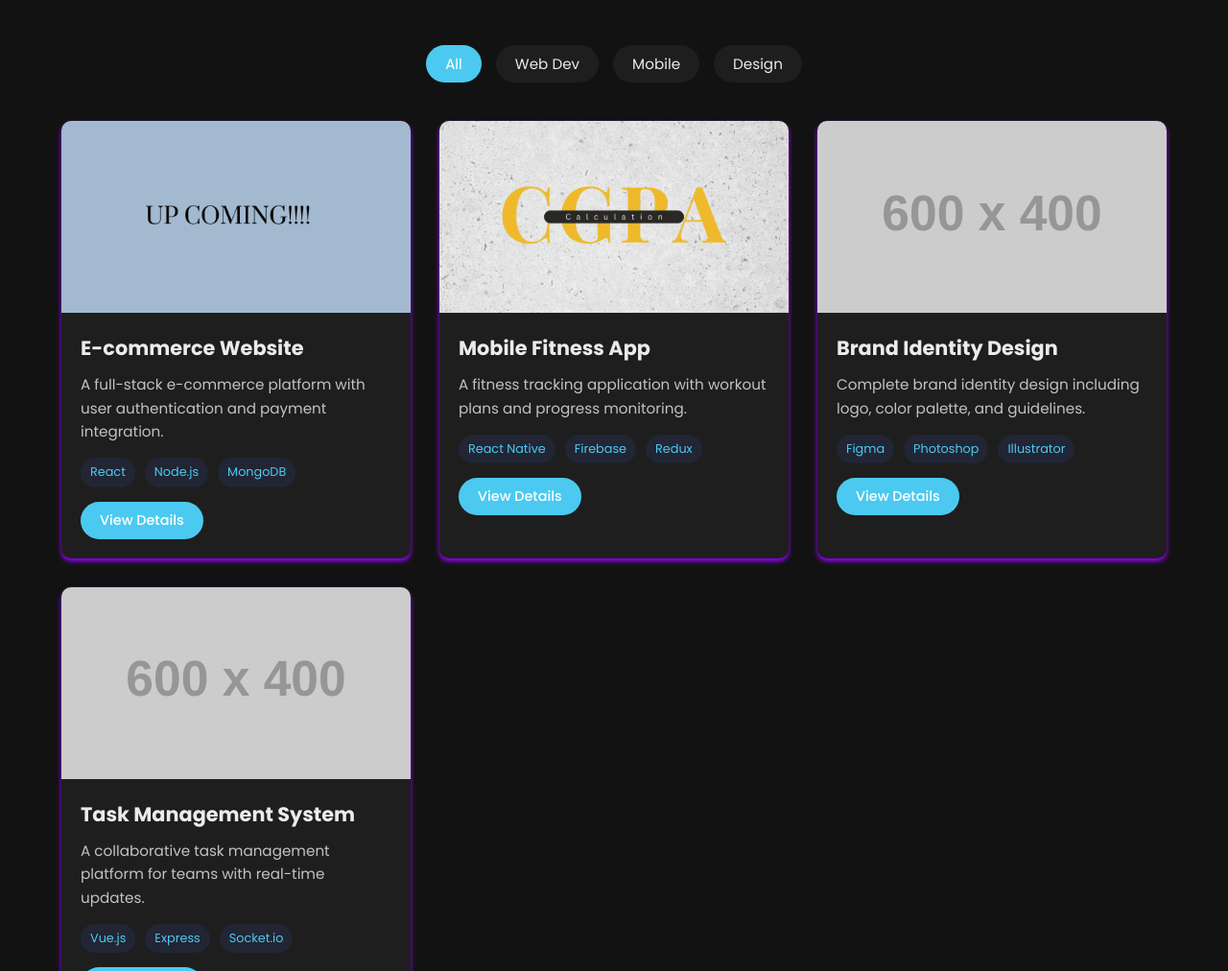
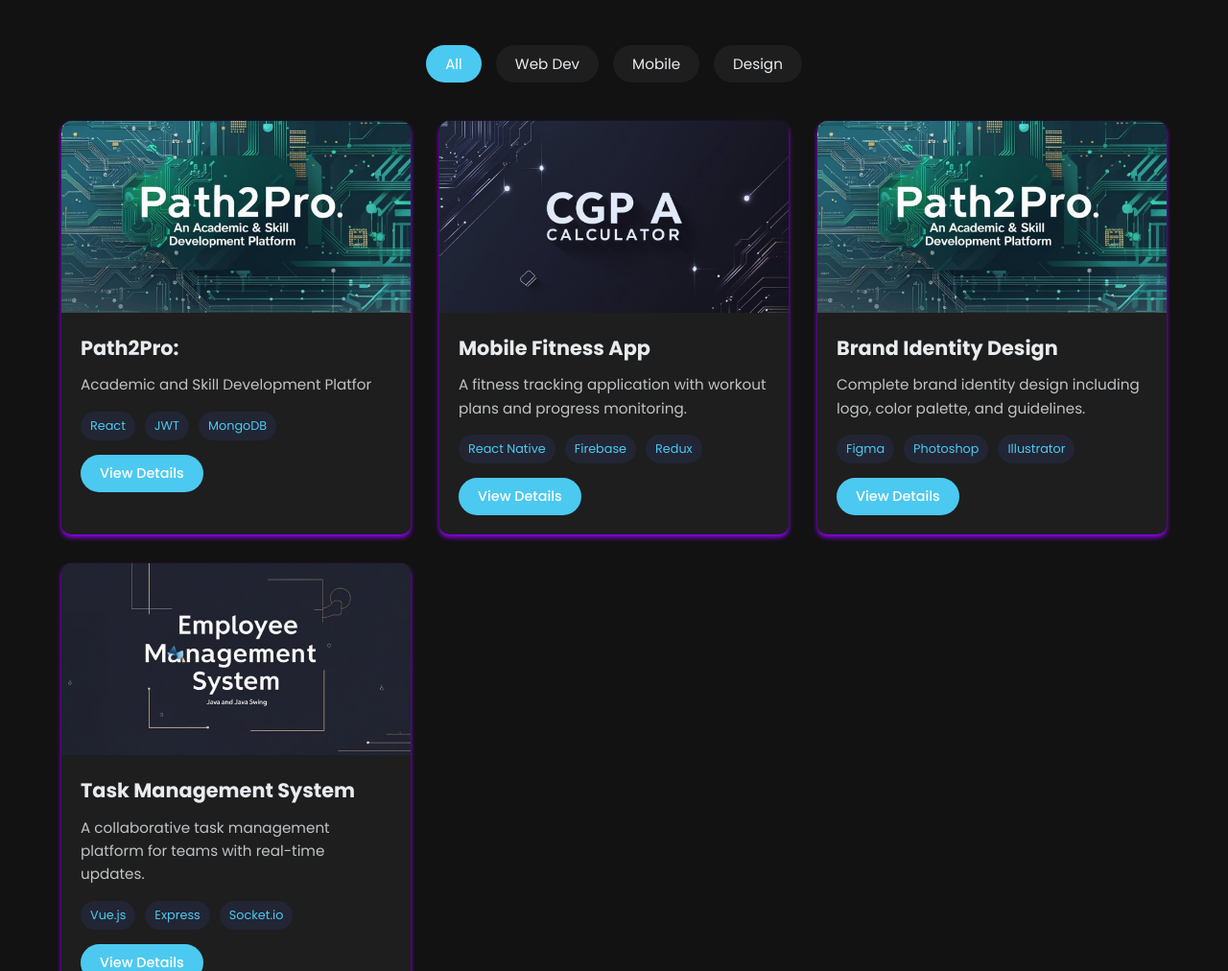
Before and after one commit to sanjid191/portfolio-_Website_2.0, a plain HTML site: page index.html in a window 1280 px wide. Shown: the part 3881-4893 px from the top of the page at 96% size. Drawn offline with Linux system fonts and the light colour scheme; placeholder pictures from the web are drawn by us.

Commit message:
Add project images and update project details
Added new images for multiple projects in the assets/images directory and updated project information in index.html and project-detail.js. Project cards now display relevant images and revised titles, descriptions, and links for improved presentation and accuracy.

```diff
--- a/index.html
+++ b/index.html
@@ -360,30 +360,33 @@
                 <button class="filter-btn" data-filter="design">Design</button>
             </div>
 
+
             <div class="projects-grid">                <!-- Project 1 -->
                 <div class="project-card" data-category="web">
                     <div class="project-img">
-                        <img src="assets/images/Up Coming.png" alt="Project 1">
+                        <img src="assets/images/Path2Pro.jpg" alt="Project 1">
                         <div class="project-overlay">
                             <a href="project-detail.html?id=1" class="project-link"><i class="fas fa-link"></i></a>
                             <a href="#" class="project-github"><i class="fab fa-github"></i></a>
                         </div>
                     </div>
                     <div class="project-info">
-                        <h4>E-commerce Website</h4>
-                        <p>A full-stack e-commerce platform with user authentication and payment integration.</p>
+                        <h4>Path2Pro:</h4>
+                        <p>Academic and Skill Development Platfor</p>
                         <div class="project-tags">
                             <span>React</span>
-                            <span>Node.js</span>
+                            <span>JWT</span>
                             <span>MongoDB</span>
                         </div>
                         <a href="project-detail.html?id=1" class="view-details-btn">View Details</a>
                     </div>
                 </div>
+
+
                   <!-- Project 2 -->
                 <div class="project-card" data-category="mobile">
                     <div class="project-img">
-                        <img src="assets/images/CGPA-calculation.png" alt="Project 2">
+                        <img src="assets/images/CGPA_Calculator.jpg" alt="Project 2">
                         <div class="project-overlay">
                             <a href="project-detail.html?id=2" class="project-link"><i class="fas fa-link"></i></a>
                             <a href="#" class="project-github"><i class="fab fa-github"></i></a>
@@ -403,7 +406,7 @@
                   <!-- Project 3 -->
                 <div class="project-card" data-category="design">
                     <div class="project-img">
-                        <img src="https://via.placeholder.com/600x400" alt="Project 3">
+                        <img src="assets/images/Path2Pro.jpg" alt="Project 3">
                         <div class="project-overlay">
                             <a href="project-detail.html?id=3" class="project-link"><i class="fas fa-link"></i></a>
                             <a href="#" class="project-github"><i class="fab fa-github"></i></a>
@@ -423,7 +426,7 @@
                   <!-- Project 4 -->
                 <div class="project-card" data-category="web">
                     <div class="project-img">
-                        <img src="https://via.placeholder.com/600x400" alt="Project 4">
+                        <img src="assets/images/EMS_Java_Swing.jpg" alt="Project 4">
                         <div class="project-overlay">
                             <a href="project-detail.html?id=4" class="project-link"><i class="fas fa-link"></i></a>
                             <a href="#" class="project-github"><i class="fab fa-github"></i></a>
```
Also changed, not shown: project-detail.js (+4 -4 lines), assets/images/CGPA_Calculator.jpg (added), assets/images/Chat Application, Using Java_.jpg (added), assets/images/CryptoVisualizer.jpg (added), assets/images/EMS_Java_Swing.jpg (added), assets/images/Path2Pro.jpg (added), assets/images/Simple Finace traker_.jpg (added).
